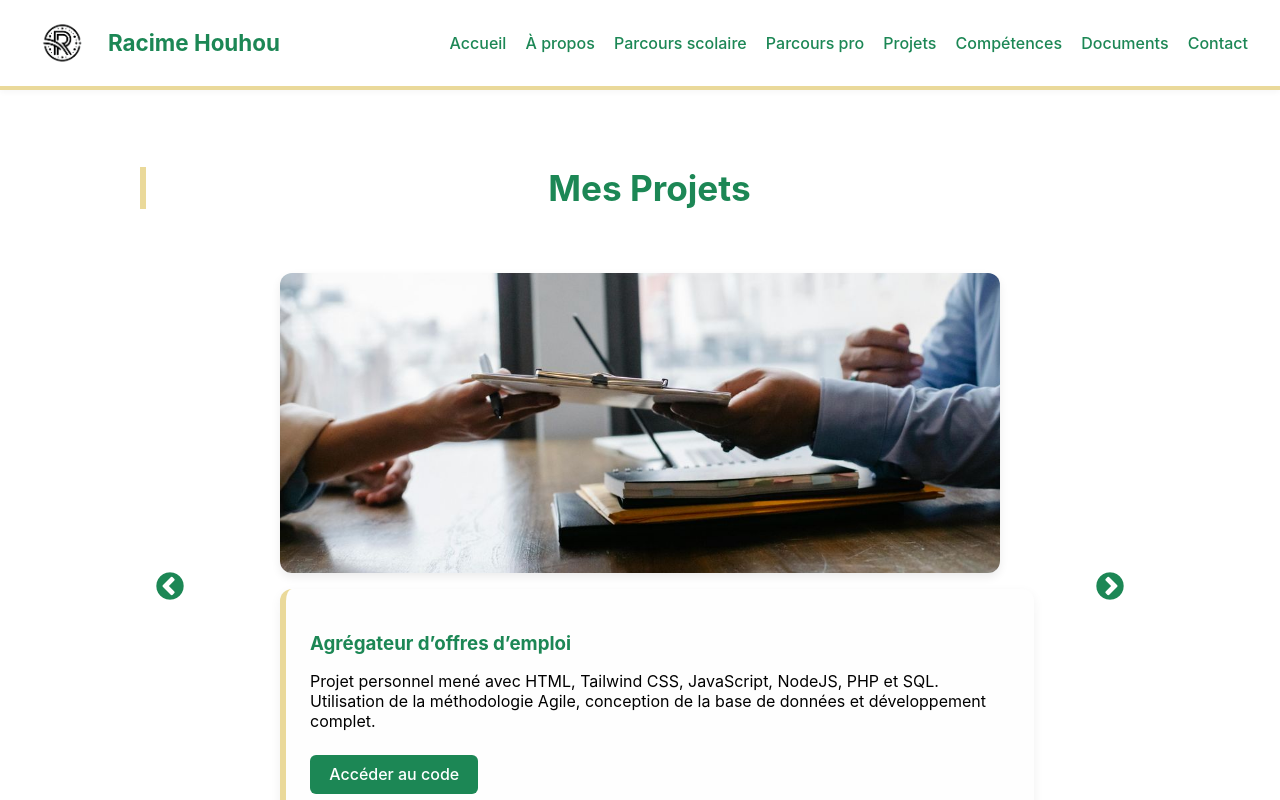
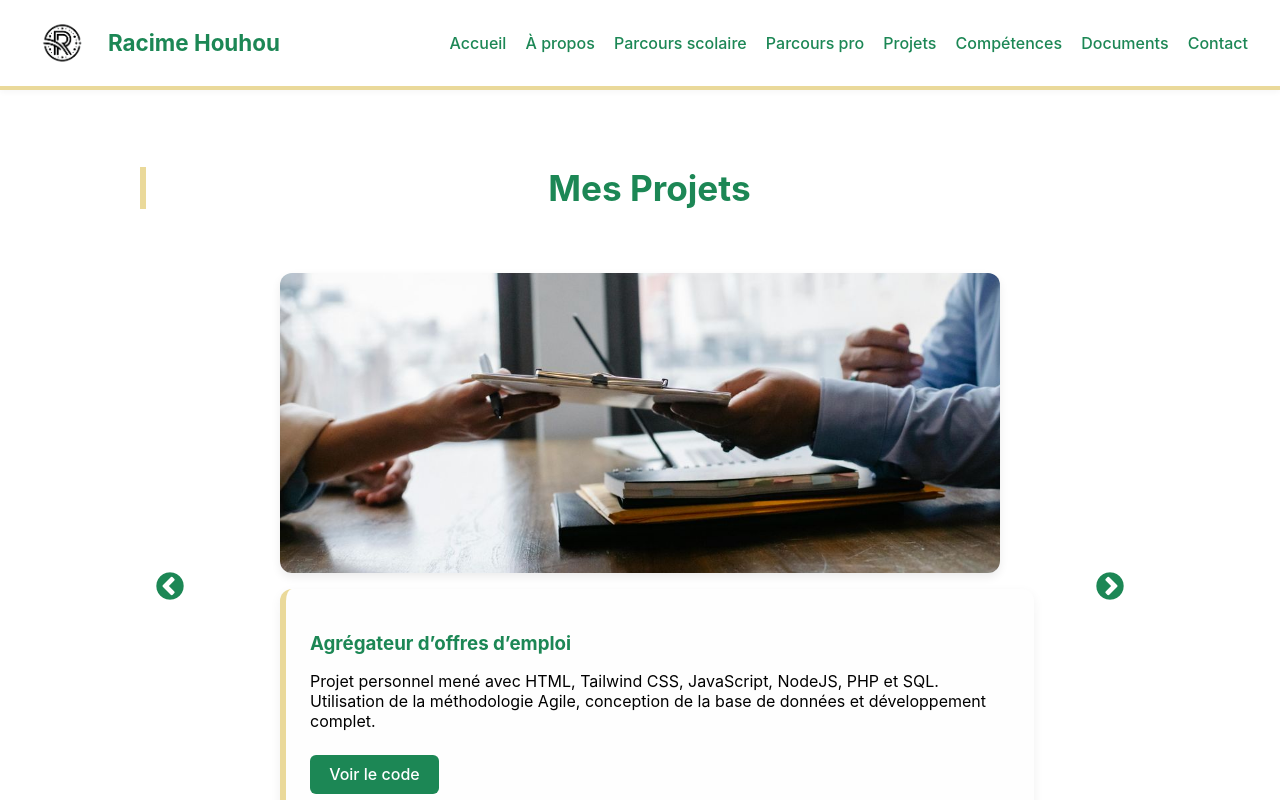
Before and after one commit to racime78/portfolio-react, a React (Create React App) app: page /projets in a window 1280 px wide. Shown: the top 800 px of the page. Built offline with nearby package versions, Linux system fonts and the light colour scheme.

Commit message:
ajout du projet KYC

```diff
--- a/src/App.js
+++ b/src/App.js
@@ -9,6 +9,7 @@ import Projets from './pages/Projets';
 import Competence from './pages/Competence';
 import Documents from './pages/Documents';
 import Contact from './pages/Contact';
+import KYCPage from './pages/KYC'; // ✅ Ajout de la page KYC Risk Checker
 
 function App() {
   return (
@@ -18,11 +19,12 @@ function App() {
         <Route path="/" element={<Accueil />} />
         <Route path="/apropos" element={<Apropos />} />
         <Route path="/parcours-scolaire" element={<ParcoursScolaire />} />
-        <Route path="/parcours-pro"s element={<ParcoursPro />} />
+        <Route path="/parcours-pro" element={<ParcoursPro />} /> {/* ✅ Suppression du `s` en trop */}
         <Route path="/projets" element={<Projets />} />
         <Route path="/competence" element={<Competence />} />
         <Route path="/documents" element={<Documents />} />
         <Route path="/contact" element={<Contact />} />
+        <Route path="/kyc" element={<KYCPage />} /> {/* ✅ Ajout de la route vers KYC */}
       </Routes>
       <Footer />
     </Router>
--- /dev/null
+++ b/src/css/KYC.css
@@ -0,0 +1,11 @@
+.kyc-container {
+  padding: 3rem 5vw;
+  text-align: center;
+}
+
+.kyc-iframe {
+  width: 100%;
+  height: 700px;
+  border-radius: 10px;
+  box-shadow: 0px 4px 12px rgba(0, 0, 0, 0.1);
+}
--- a/src/css/Projets.css
+++ b/src/css/Projets.css
@@ -100,6 +100,11 @@
 }
 
 /* ========== BOUTONS ========== */
+.button-container {
+  display: flex;
+  gap: 12px; /* ✅ Espacement entre les boutons */
+}
+
 .project-button {
   display: inline-block;
   margin-top: 1rem;
@@ -114,6 +119,15 @@
 
 .project-button:hover {
   background-color: #146843;
+}
+
+/* ✅ Style du bouton "Visualiser le projet" */
+.project-view-button {
+  background-color: #ead99a; /* ✅ Bleu pour différencier */
+}
+
+.project-view-button:hover {
+  background-color: #ead99a;
 }
 
 .github-global-button {
--- a/src/pages/Accueil.jsx
+++ b/src/pages/Accueil.jsx
@@ -2,6 +2,8 @@ import '../css/Accueil.css';
 import LogoSlider from '../components/LogoSlider';
 import portrait from '../assets/portrait.png';
 import { Link } from 'react-router-dom';
+import { useEffect } from 'react';
+
 
 const GA_ID = 'G-T744FMLRYS';
 
@@ -16,11 +18,12 @@ export default function Accueil() {
       document.head.appendChild(script);
 
       script.onload = () => {
-        window.dataLayer = window.dataLayer || [];
-        function gtag() { dataLayer.push(arguments); }
-        gtag('js', new Date());
-        gtag('config', GA_ID);
-      };
+  window.dataLayer = window.dataLayer || [];
+  function gtag() { window.dataLayer.push(arguments); }
+  gtag('js', new Date());
+  gtag('config', GA_ID);
+};
+
     }
   }, []);
 
--- a/src/pages/Apropos.jsx
+++ b/src/pages/Apropos.jsx
@@ -2,6 +2,8 @@ import ValueCard from '../components/ValueCard';
 import PassionCard from '../components/PassionCard';
 import mstImg from '../assets/mystere.jpg';
 import { FaMusic, FaDumbbell, FaBook } from 'react-icons/fa';
+import { useEffect } from 'react';
+
 import '../css/Apropos.css';
 
 const GA_ID = 'G-T744FMLRYS';
@@ -16,12 +18,12 @@ export default function Apropos() {
       script.src = `https://www.googletagmanager.com/gtag/js?id=${GA_ID}`;
       document.head.appendChild(script);
 
-      script.onload = () => {
-        window.dataLayer = window.dataLayer || [];
-        function gtag() { dataLayer.push(arguments); }
-        gtag('js', new Date());
-        gtag('config', GA_ID);
-      };
+     script.onload = () => {
+  window.dataLayer = window.dataLayer || [];
+  function gtag() { window.dataLayer.push(arguments); }
+  gtag('js', new Date());
+  gtag('config', GA_ID);
+};
     }
   }, []);
 
--- /dev/null
+++ b/src/pages/KYC.jsx
@@ -0,0 +1,18 @@
+import '../css/KYC.css';
+
+export default function KYCPage() {
+  return (
+    <div className="kyc-container">
+      <h1>🔍 KYC Risk Checker</h1>
+      <p>Testez l'analyse de risque KYC directement ici.</p>
+
+      <iframe
+        src="https://kyc-risk-checker.onrender.com"
+        width="100%"
+        height="700px"
+        frameBorder="0"
+        className="kyc-iframe"
+      ></iframe>
+    </div>
+  );
+}
--- a/src/pages/Projets.jsx
+++ b/src/pages/Projets.jsx
@@ -7,6 +7,8 @@ import jobApp from '../assets/job-aggregator.jpg';
 import qontoApp from '../assets/qonto-automation.webp';
 import appliBlog from '../assets/appliblog.jpg';
 import portfolioScreenshot from '../assets/Logo_Racime.png';
+import KYC from '../assets/kyc.png';
+
 
 const projets = [
   {
@@ -43,7 +45,16 @@ const projets = [
       "Aperçu PDF pour CV & lettres"
     ],
     link: "https://github.com/racime78/portfolio-react"
+  },
+  {
+    image: KYC,
+    title: "KYC Risk Checker (prototype réalisé en 2h30)",
+    description:
+      "Application web permettant d’évaluer le niveau de risque KYC des transactions financières.",
+    link: "https://github.com/racime78/kyc-risk-checker",
+    viewLink: "/kyc"
 }
+
 ];
 
 export default function Projets() {
@@ -75,6 +86,7 @@ export default function Projets() {
                   ))}
                 </ul>
               )}
+              <div className="button-container">
                 {projet.link && (
                   <a
                     href={projet.link}
@@ -82,9 +94,20 @@ export default function Projets() {
                     target="_blank"
                     rel="noopener noreferrer"
                   >
-                  Accéder au code
+                    Voir le code
                   </a>
                 )}
+                {projet.viewLink && (
+                  <a
+                    href={projet.viewLink}
+                    className="project-button project-view-button"
+                    target="_blank"
+                    rel="noopener noreferrer"
+                  >
+                    Visualiser le projet
+                  </a>
+                )}
+              </div>
             </div>
           </div>
         ))}
```
Also changed, not shown: src/assets/kyc.png (added). Lines whose indentation alone changed are shown as unchanged.
